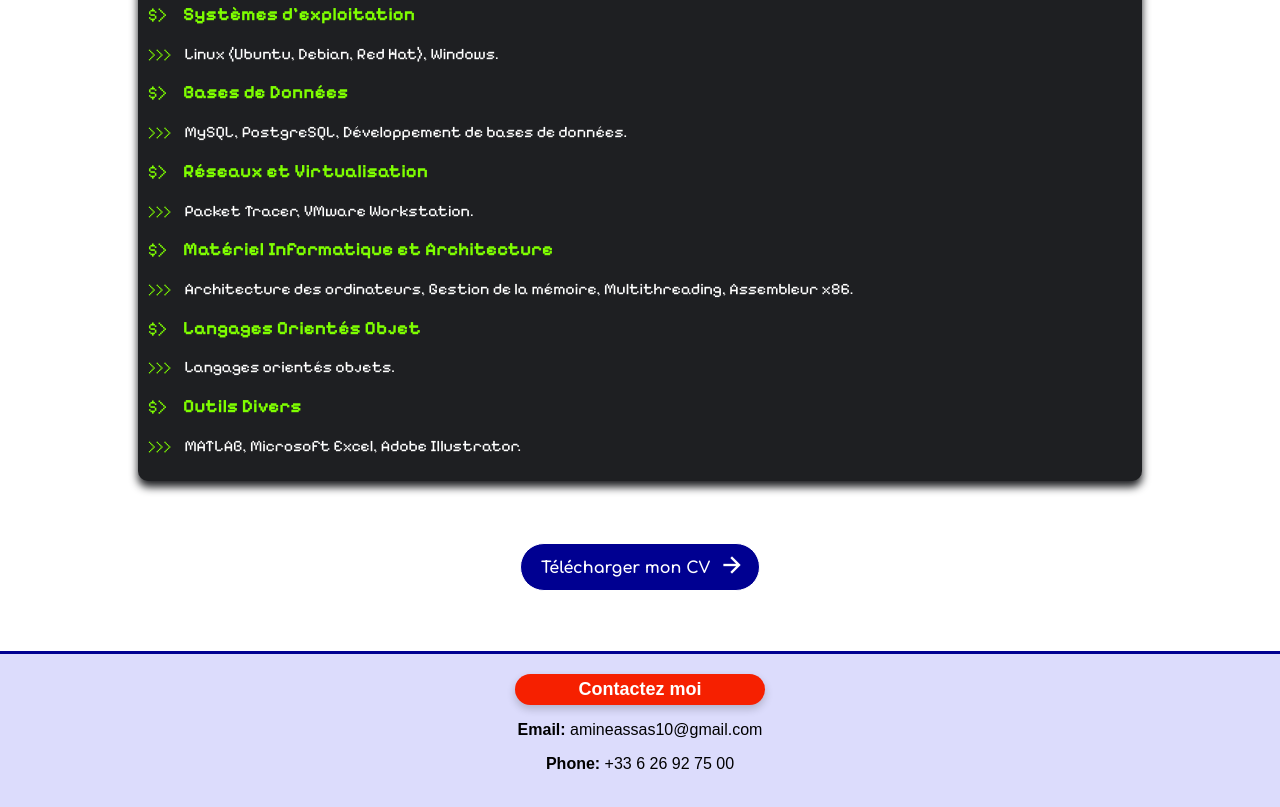
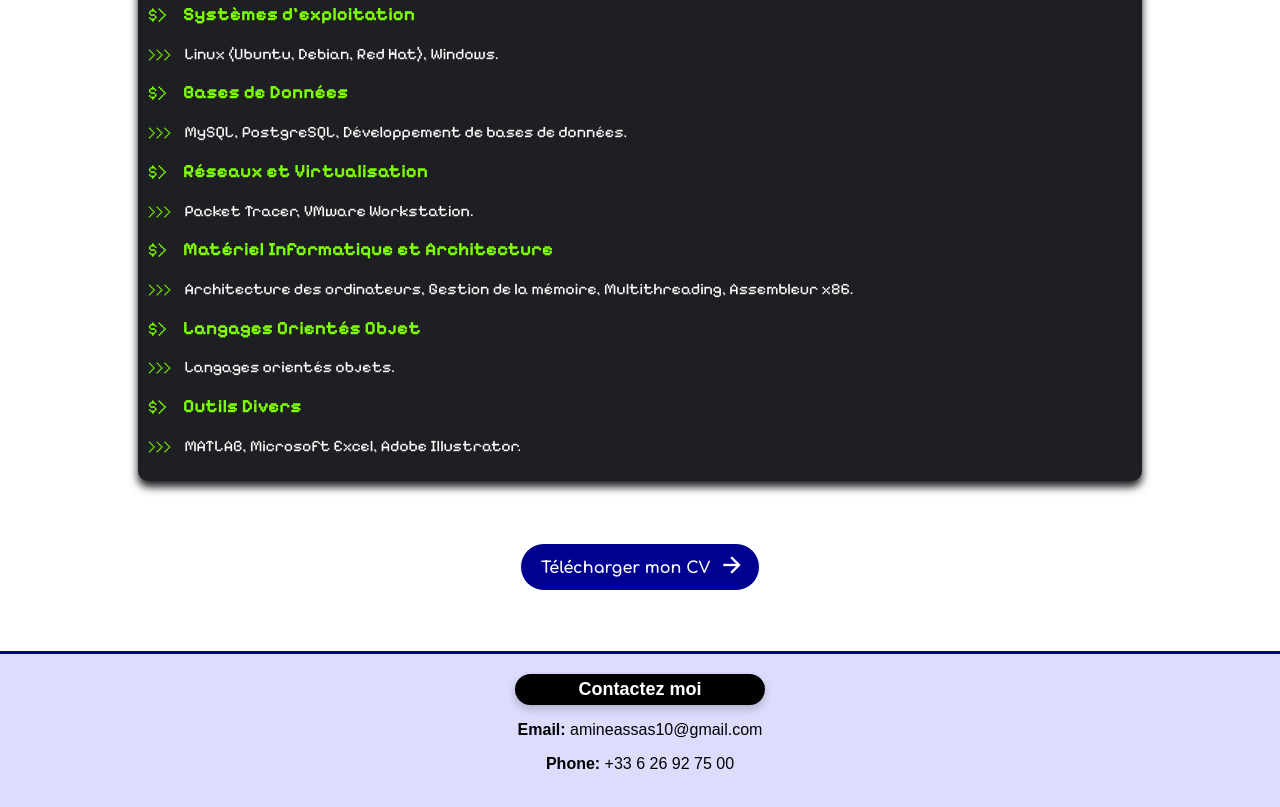
Before and after one commit to amineassas31/amineassas31.github.io, a plain HTML site: page index.html in a window 1280 px wide. Shown: the part 1713-2520 px from the top of the page. Drawn offline with nearby package versions, Linux system fonts and the light colour scheme; a web font is replaced by a local one.

Commit message:
website update 3.2

```diff
--- a/styles.css
+++ b/styles.css
@@ -120,7 +120,7 @@ ul li {
 }
 
 .contact {
-    background-color: #f62000;
+    background-color: black;
     margin: auto;
     padding: 5px;
     border-radius: 40px;
```
